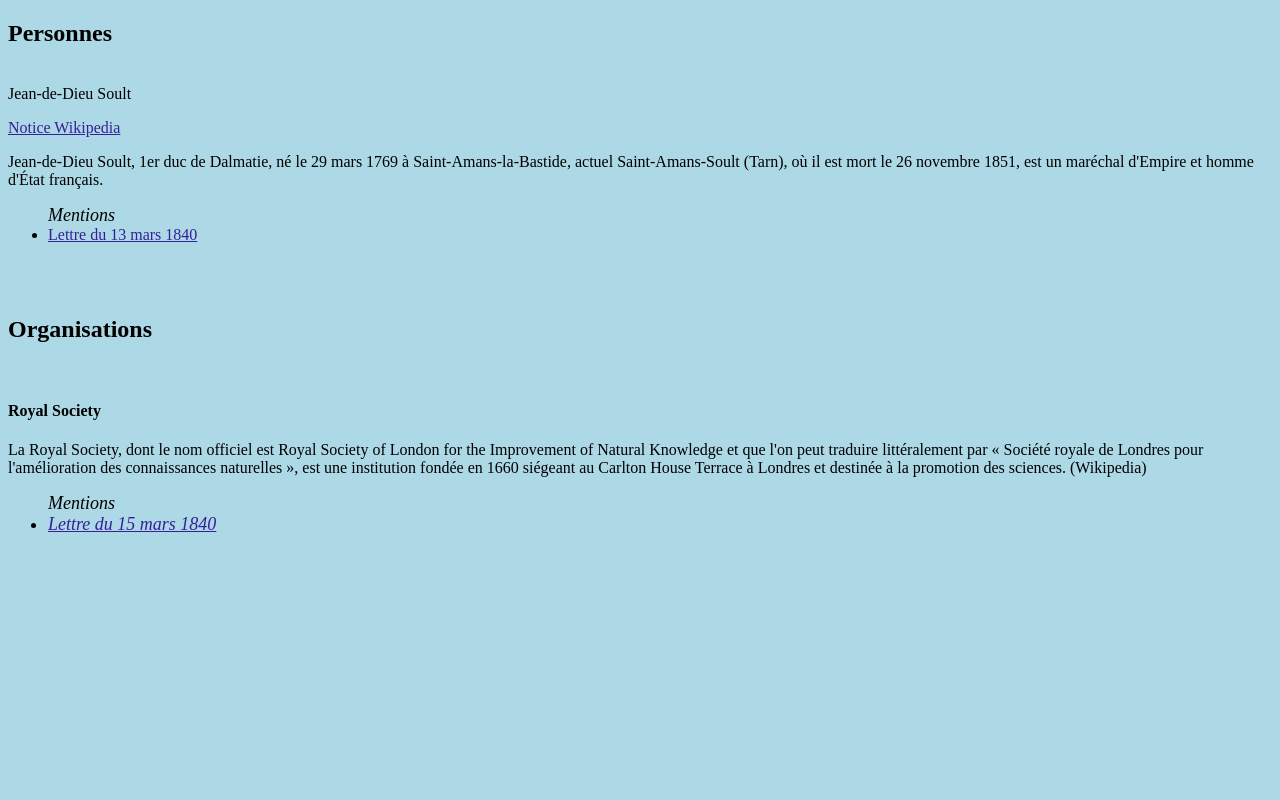
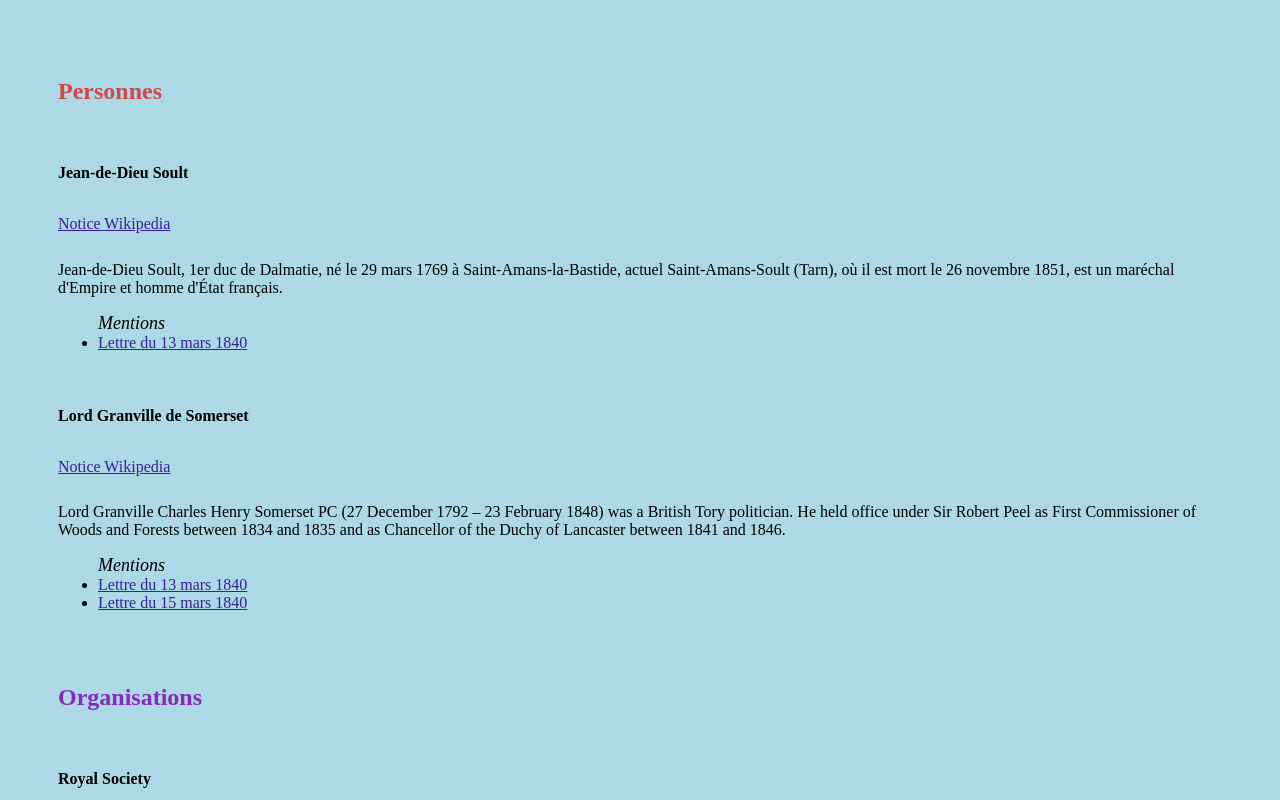
Before and after one commit to Sciences-historiques-numeriques/exercices_edition_numerique, a plain HTML site: page docs/lettres/index_des_entites.html in a window 1280 px wide. Shown: the top 800 px of the page. Drawn offline with Linux system fonts and the light colour scheme.

Commit message:
ajouté liens personnes

```diff
--- a/docs/lettres/index_des_entites.html
+++ b/docs/lettres/index_des_entites.html
@@ -10,24 +10,37 @@
 
 <body>
 
-    <h2>Personnes</h2>
-    <br/>
+    <h2 class="person">Personnes</h2>
+    <br />
 
     <div>
-        <h id="marechal-de-soult">Jean-de-Dieu Soult</h4>
+        <h4 id="marechal_de_soult">Jean-de-Dieu Soult</h4>
         <p><a href="https://fr.wikipedia.org/wiki/Jean-de-Dieu_Soult">Notice Wikipedia</a></p>
         <p>Jean-de-Dieu Soult, 1er duc de Dalmatie, né le 29 mars 1769 à Saint-Amans-la-Bastide, actuel
             Saint-Amans-Soult (Tarn), où il est mort le 26 novembre 1851, est un maréchal d'Empire et homme d'État
             français.</p>
         <ul>
             <span class="title">Mentions</span>
-            <li><a href="1840_03_13.html#p1">Lettre du 13 mars 1840</a></li>
+            <li><a href="1840_03_13.html#p1_m1">Lettre du 13 mars 1840</a></li>
+        </ul>
+    </div>
+    <br />
+    <div>
+        <h4 id="lord_granville">Lord Granville de Somerset</h4>
+        <p><a href="https://en.wikipedia.org/wiki/Lord_Granville_Somerset">Notice Wikipedia</a></p>
+        <p>Lord Granville Charles Henry Somerset PC (27 December 1792 – 23 February 1848) was a British Tory politician.
+            He held office under Sir Robert Peel as First Commissioner of Woods and Forests between 1834 and 1835 and as
+            Chancellor of the Duchy of Lancaster between 1841 and 1846.</p>
+        <ul>
+            <span class="title">Mentions</span>
+            <li><a href="1840_03_13.html#p2_m1">Lettre du 13 mars 1840</a></li>
+            <li><a href="1840_03_15.html#p2_m1">Lettre du 15 mars 1840</a></li>
         </ul>
     </div>
     <br />
     <br />
 
-    <h2>Organisations</h2>
+    <h2 class="organisation">Organisations</h2>
     <br />
     <div>
         <h4 id="royal_society">Royal Society</h4>
@@ -37,7 +50,7 @@
             et destinée à la promotion des sciences. (Wikipedia)</p>
         <ul>
             <span class="title">Mentions</class>
-            <li><a href="1840_03_15.html#o1">Lettre du 15 mars 1840</a></li>
+                <li><a href="1840_03_15.html#o1_m1">Lettre du 15 mars 1840</a></li>
         </ul>
     </div>
 
--- a/docs/lettres/mystyle.css
+++ b/docs/lettres/mystyle.css
@@ -1,7 +1,13 @@
+
+a {
+    color: rgb(55, 31, 153);
+}
+
+
 body {
   background-color: lightblue;
-  margin-left: 80;
-  margin-right: 50;
+  box-sizing: content-box;
+  padding: 50px;
 }
 
 h1 {
@@ -9,8 +15,8 @@ h1 {
   margin-left: 20px;
 }
 
-a {
-    color: rgb(55, 31, 153);
+p {
+    padding-top: 1%;
 }
 
 
@@ -25,5 +31,5 @@ a {
 }
 
 .organisation {
-    color: coral    ;
+    color: rgb(135, 41, 186)    ;
 }
```
Also changed, not shown: docs/lettres/1840_03_13.html (+3 -3 lines), docs/lettres/1840_03_15.html (+1 -1 lines).
